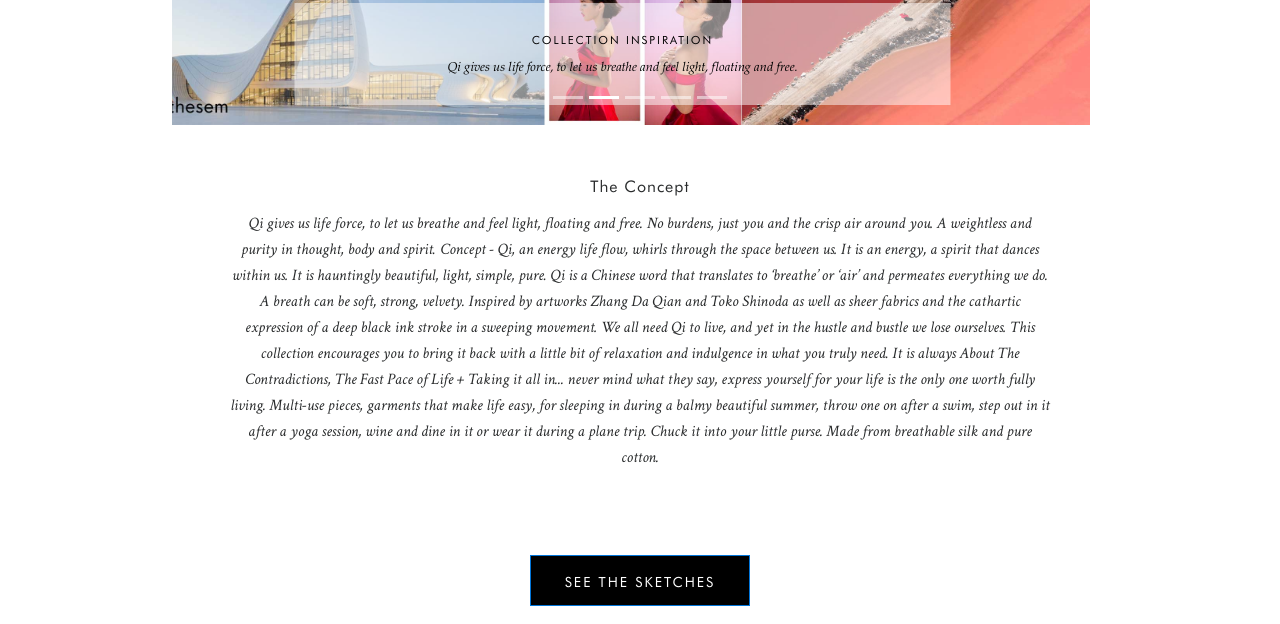
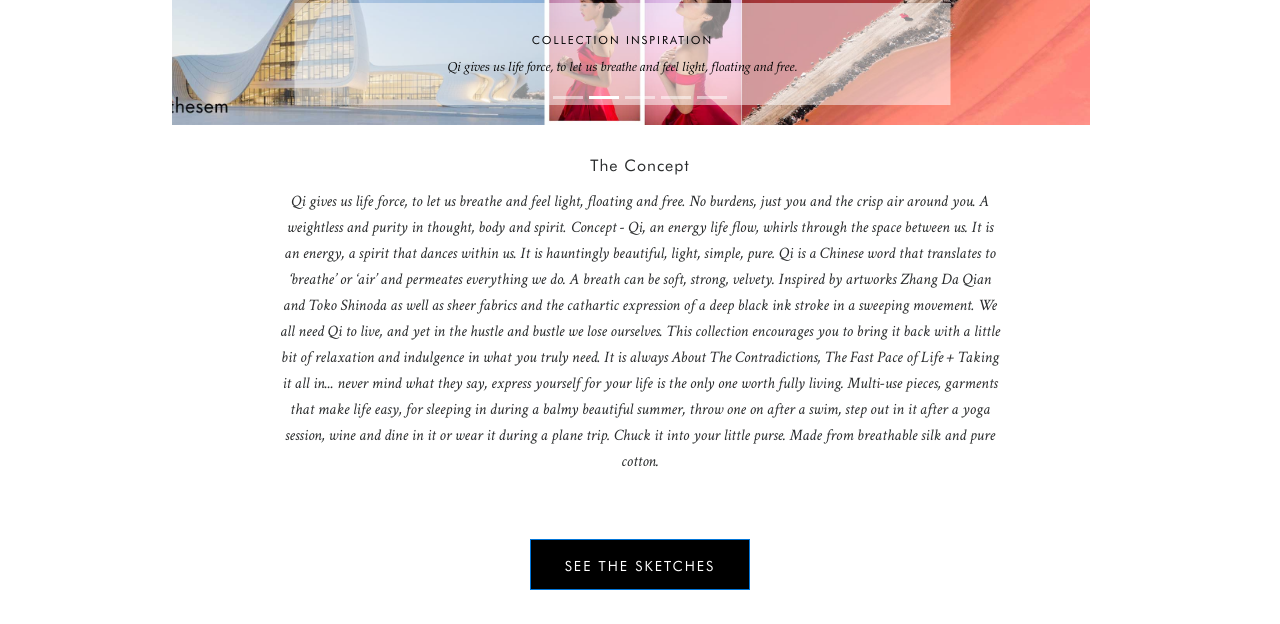
Before and after one commit to cc003/thesem-fashion-e-commerce, a plain HTML site: page index.html in a window 1280 px wide. Shown: the part 4541-5165 px from the top of the page. Drawn offline with nearby package versions, Linux system fonts and the light colour scheme; a script that the page names is missing; files whose address does not match are found by name.

Commit message:
adjust collection concept width

```diff
--- a/index.html
+++ b/index.html
@@ -323,7 +323,7 @@ Register<span style="padding-left: 8px; padding-right: 8px">&#124;</span>Sign In
 <!--text-->
 <div class="container">
   <div class="row no-padding justify-content-center text-center" style="margin: 20px;">
-    <div class="col col-sm-12 col-md-11" style="margin: 20px; padding-left: 40px; padding-right: 40px;">
+    <div class="col col-sm-12 col-md-9" style="">
       <h2>The Concept</h2>
 
       <h31> Qi gives us life force, to let us breathe and feel light, floating and free. No burdens, just you and the crisp air around you. A weightless and purity in thought, body and spirit.</h31>
```
